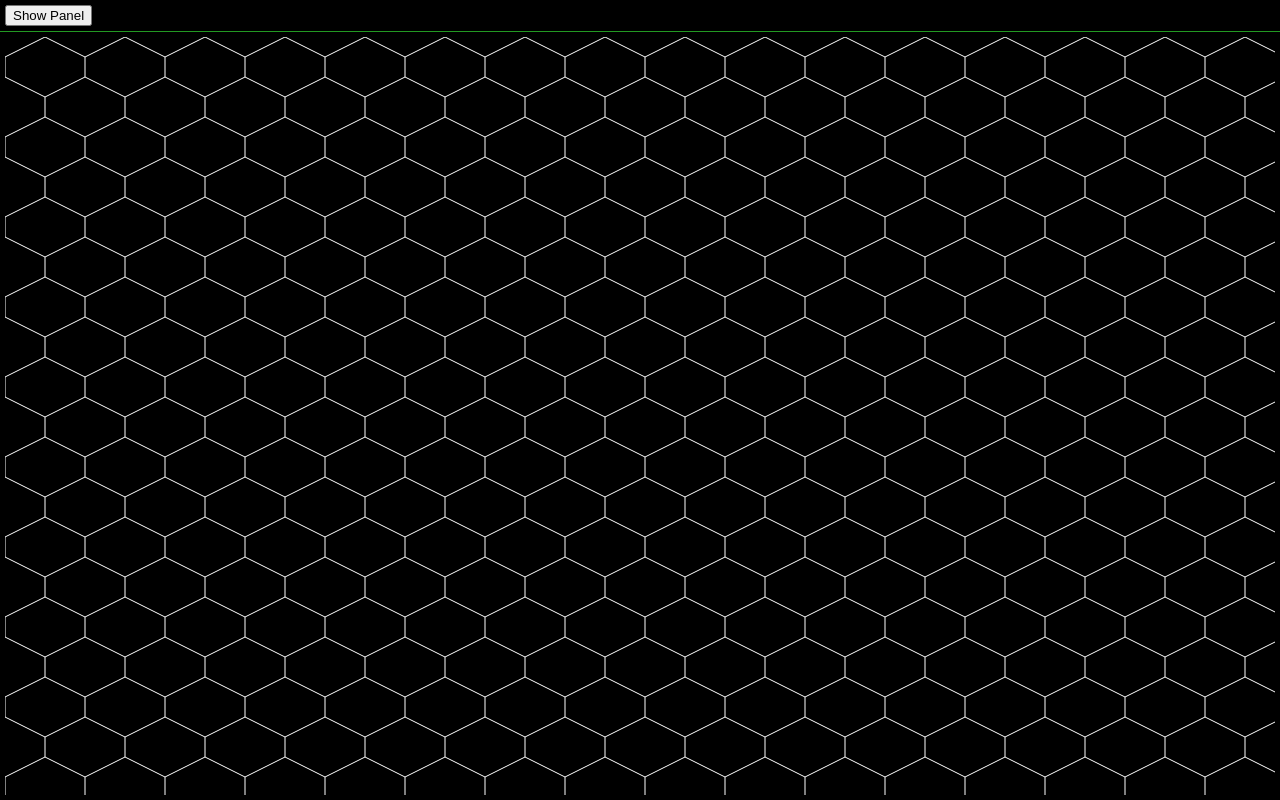
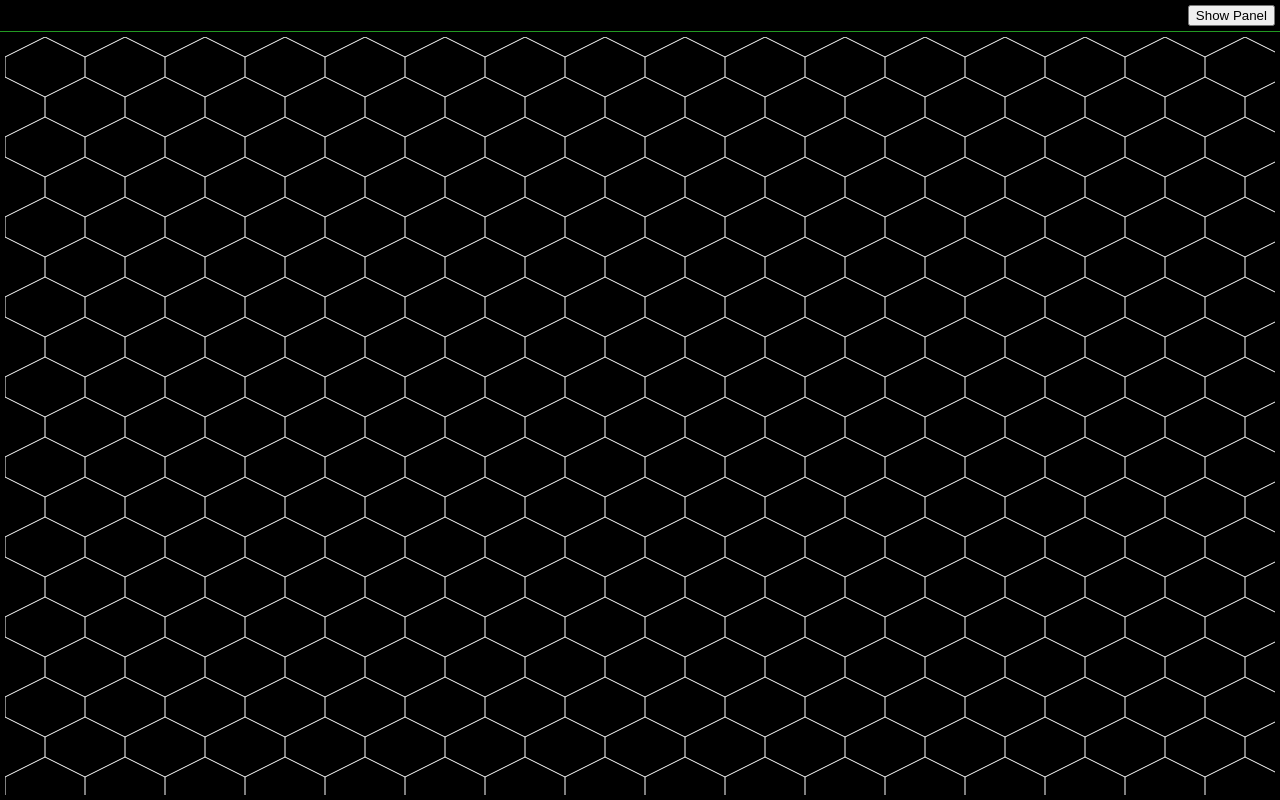
Before and after one commit to f-mon/hex-board-canvas, a React app: page / in a window 1280 px wide. Built offline with nearby package versions, Linux system fonts and the light colour scheme.

Commit message:
2 files modified

```diff
--- a/style.css
+++ b/style.css
@@ -53,7 +53,12 @@ body {
   color: var(--t-color);
   border-bottom: solid 1px var(--t-color);
   padding: 5px;
+  display: flex;
 }
+.spacer {
+  flex: 1;
+}
+
 .hexgame-container {
   display: flex;
   flex: 1;
--- a/view/app-header-view.tsx
+++ b/view/app-header-view.tsx
@@ -37,6 +37,7 @@ export class AppHeader extends Component<AppHeaderProps, AppHeaderState> {
   render() {
     return (
       <div className="appheader">
+        <div className="spacer"></div>
         <button type="button" onClick={this.togglePanel}>
           {this.state.gameModel.showGamePanel ? 'Hide Panel' : 'Show Panel'}
         </button>
```
